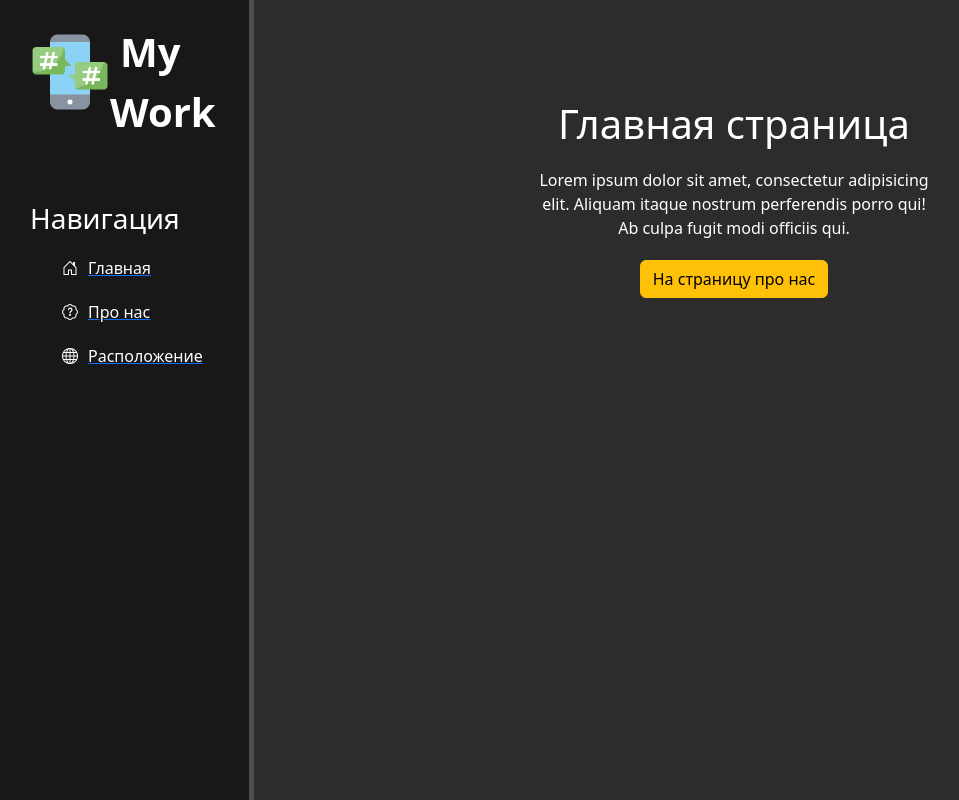
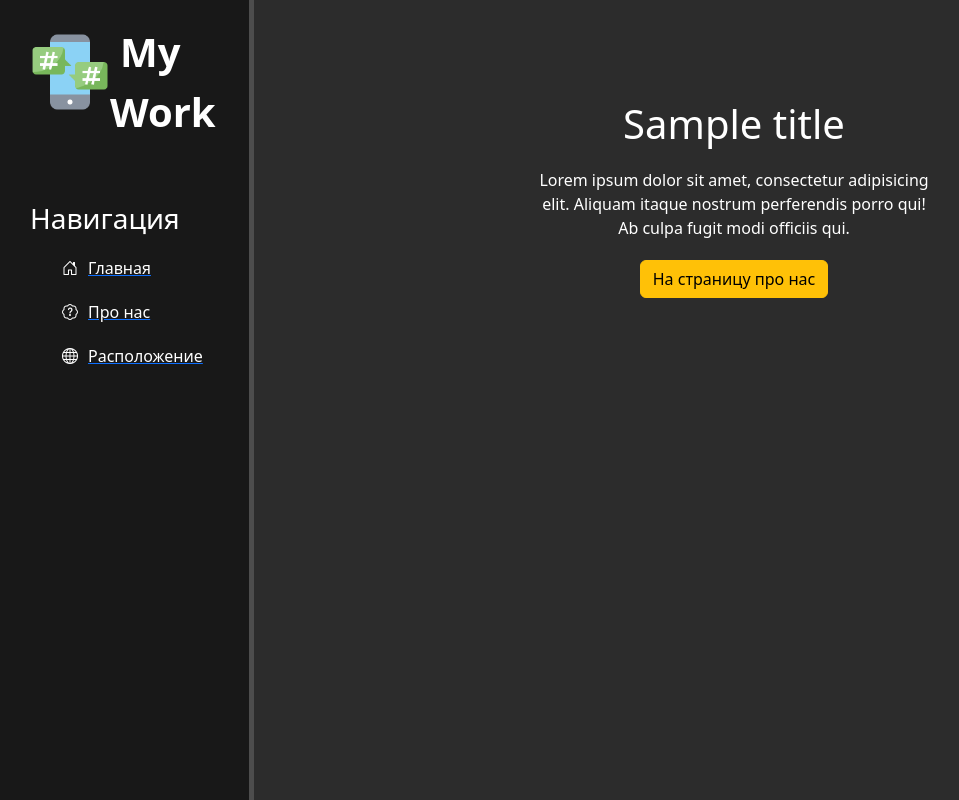
Before and after one commit to AlexTer59/test_case, a Django app: template test_case/main/templates/main/index.html in a window 1280 px wide. Shown: the whole page, without its empty margins (2-961 px from the left). Run offline with Django 4.2, Linux system fonts and the light colour scheme; the template is opened without the code that fills it: most values are stand-ins (such as "Sample title", 1, 10 or a date in 2020).

Commit message:
changed h1 in index to the dictinary

```diff
--- a/test_case/main/templates/main/index.html
+++ b/test_case/main/templates/main/index.html
@@ -2,7 +2,7 @@
 
 {% block content %}
     <div class="features">
-        <h1>Главная страница</h1>
+        <h1>{{ title }}</h1>
         <p>Lorem ipsum dolor sit amet, consectetur adipisicing elit. Aliquam itaque nostrum perferendis porro qui! Ab culpa fugit modi officiis qui.</p>
         <button class="btn btn-warning">На страницу про нас</button>
     </div>
--- a/test_case/main/views.py
+++ b/test_case/main/views.py
@@ -1,7 +1,7 @@
 from django.shortcuts import render
 # Create your views here.
 def index(request):
-    return render(request, 'main/index.html')
+    return render(request, 'main/index.html', {'title': 'Главная страница'})
 
 
 def about(request):
```
